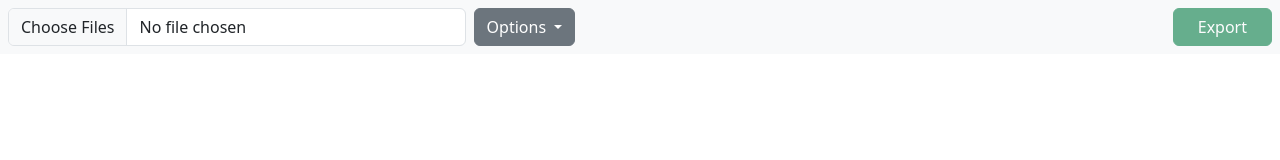
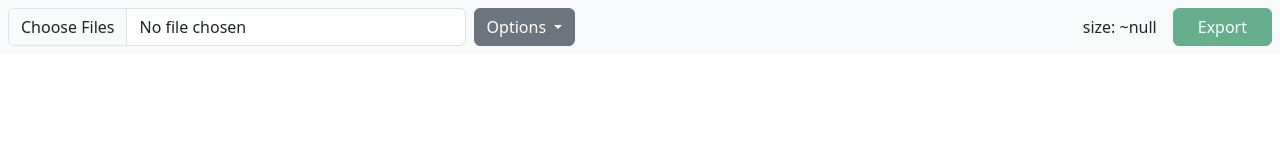
Before and after one commit to champkeh/docx2html, a Vue app: page / in a window 1280 px wide. Shown: the top 160 px of the page. Built offline with nearby package versions, Linux system fonts and the light colour scheme.

Commit message:
增加文档大小显示

```diff
--- a/src/components/Header.vue
+++ b/src/components/Header.vue
@@ -55,6 +55,7 @@ function onFileChange(e) {
       </ul>
     </div>
     <div class="flex-grow-1"></div>
+    <span class="mx-2">size: ~{{ docStore.size }}</span>
     <button
       class="btn btn-success px-4"
       :disabled="docStore.docs.length === 0"
--- a/src/stores/doc.ts
+++ b/src/stores/doc.ts
@@ -23,6 +23,25 @@ export const useDocStore = defineStore('doc', () => {
   )
 
   /**
+   * 文档大小
+   */
+  const size = computed(() => {
+    if (htmls.value.length === 0) return 'null'
+    const html = mergeHtml(htmls.value, 'ShadowDOM合并导出')
+
+    const bytes = html.length
+    if (bytes < 10 ** 3) {
+      return `${bytes}字节`
+    } else if (bytes < 10 ** 6) {
+      return `${Math.floor(bytes / 10 ** 3)}kb`
+    } else if (bytes < 10 ** 9) {
+      return `${(bytes / 10 ** 6).toFixed(1)}Mb`
+    } else {
+      return `${(bytes / 10 ** 9).toFixed(1)}Gb`
+    }
+  })
+
+  /**
    * 已完成选择的 docs
    */
   const renderedDocs: Ref<IDocItem[]> = computed(() => docs.filter((doc) => !!doc.html))
@@ -31,6 +50,7 @@ export const useDocStore = defineStore('doc', () => {
     docs,
     renderedDocs,
     mergeExport,
-    htmls
+    htmls,
+    size
   }
 })
```
Also changed, not shown: 1 other file (tests, documents, lock files or other folders).
